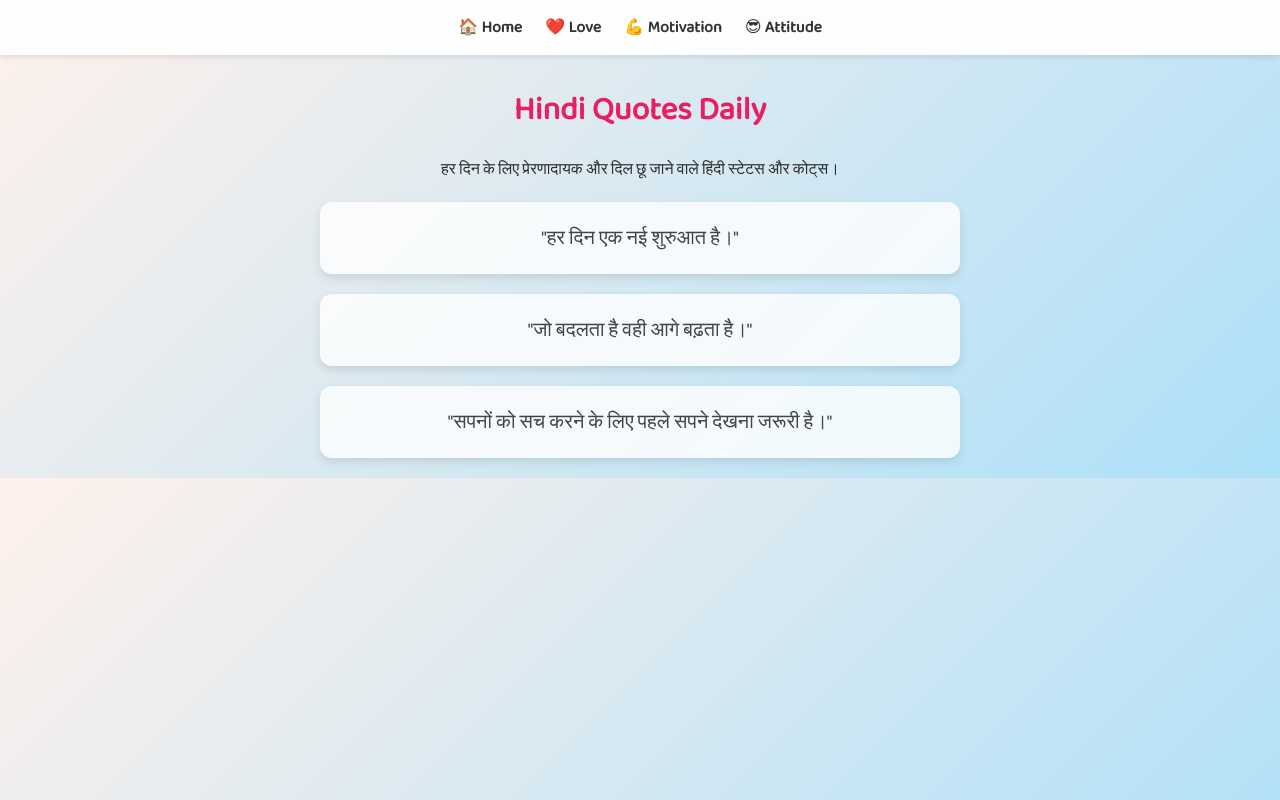
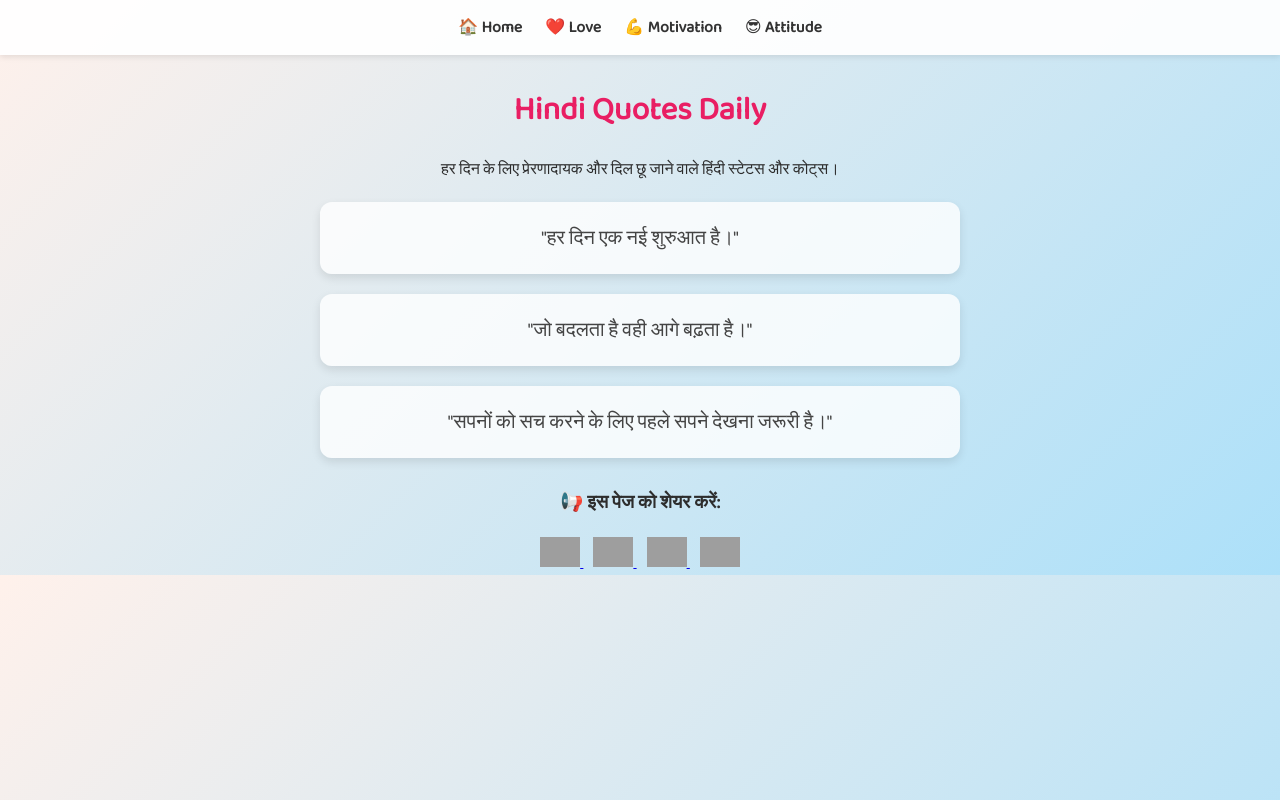
Before and after one commit to hindiquotesdaily/hindiquotes, a plain HTML site: page index.html in a window 1280 px wide. Drawn offline with Linux system fonts and the light colour scheme; grey boxes are pictures that could not be loaded.

Commit message:
Update index.html

```diff
--- a/index.html
+++ b/index.html
@@ -59,6 +59,29 @@
   <div class="quote-box">"हर दिन एक नई शुरुआत है।"</div>
   <div class="quote-box">"जो बदलता है वही आगे बढ़ता है।"</div>
   <div class="quote-box">"सपनों को सच करने के लिए पहले सपने देखना जरूरी है।"</div>
+<div style="text-align: center; margin-top: 30px;">
+  <h3>📢 इस पेज को शेयर करें:</h3>
+
+  <!-- WhatsApp -->
+  <a href="https://wa.me/?text=https://hindiquotesdaily.github.io/hindiquotes/" target="_blank" style="margin: 5px;">
+    <img src="https://img.icons8.com/color/48/000000/whatsapp--v1.png" width="40" />
+  </a>
+
+  <!-- Facebook -->
+  <a href="https://www.facebook.com/sharer/sharer.php?u=https://hindiquotesdaily.github.io/hindiquotes/" target="_blank" style="margin: 5px;">
+    <img src="https://img.icons8.com/color/48/000000/facebook-new.png" width="40" />
+  </a>
+
+  <!-- Twitter -->
+  <a href="https://twitter.com/intent/tweet?url=https://hindiquotesdaily.github.io/hindiquotes/&text=Checkout%20amazing%20Hindi%20quotes!" target="_blank" style="margin: 5px;">
+    <img src="https://img.icons8.com/color/48/000000/twitter--v1.png" width="40" />
+  </a>
+
+  <!-- Telegram -->
+  <a href="https://t.me/share/url?url=https://hindiquotesdaily.github.io/hindiquotes/&text=Checkout%20these%20awesome%20Hindi%20quotes!" target="_blank" style="margin: 5px;">
+    <img src="https://img.icons8.com/color/48/000000/telegram-app--v1.png" width="40" />
+  </a>
+</div>
 
 </body>
 </html>
```
